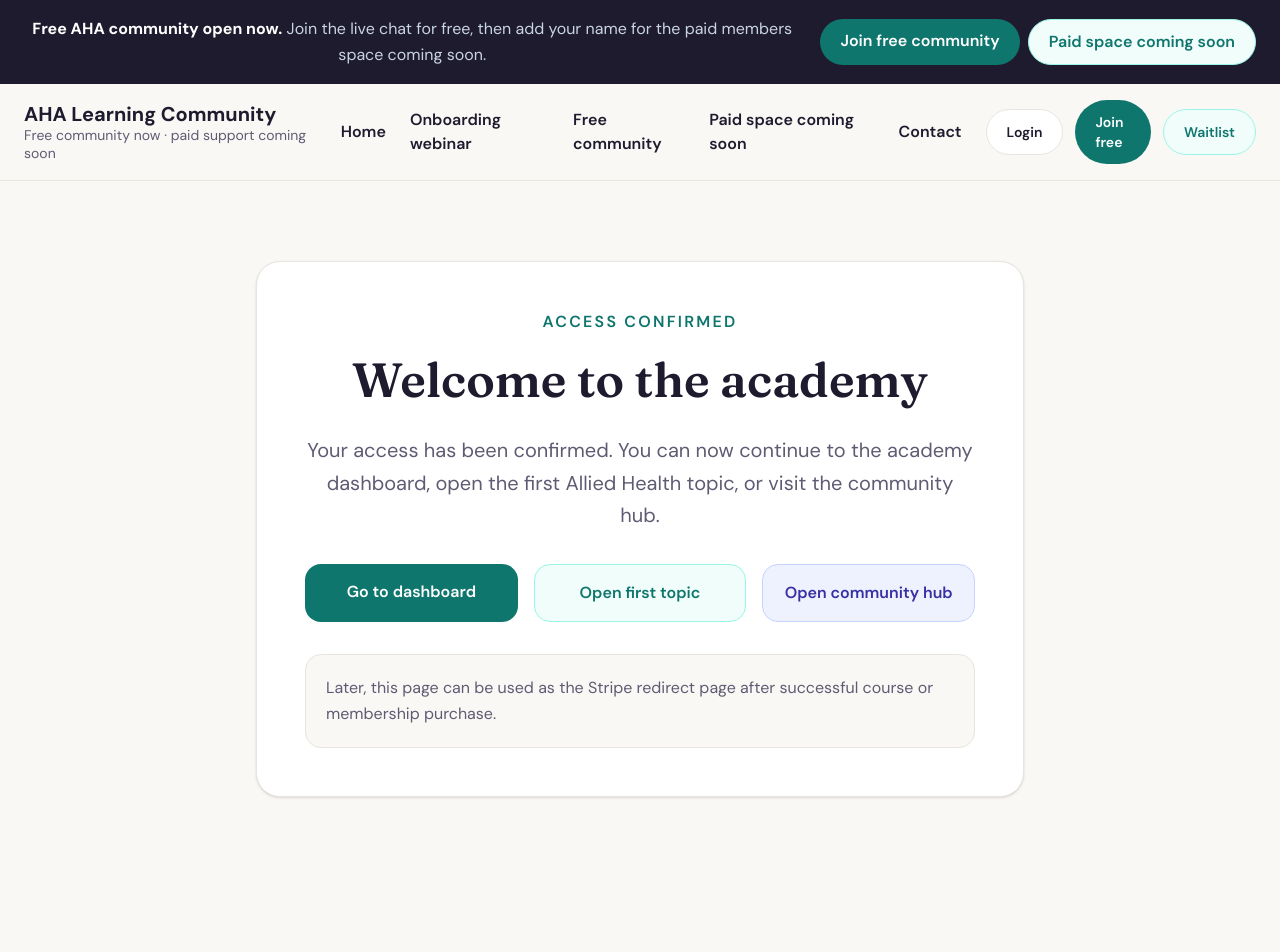
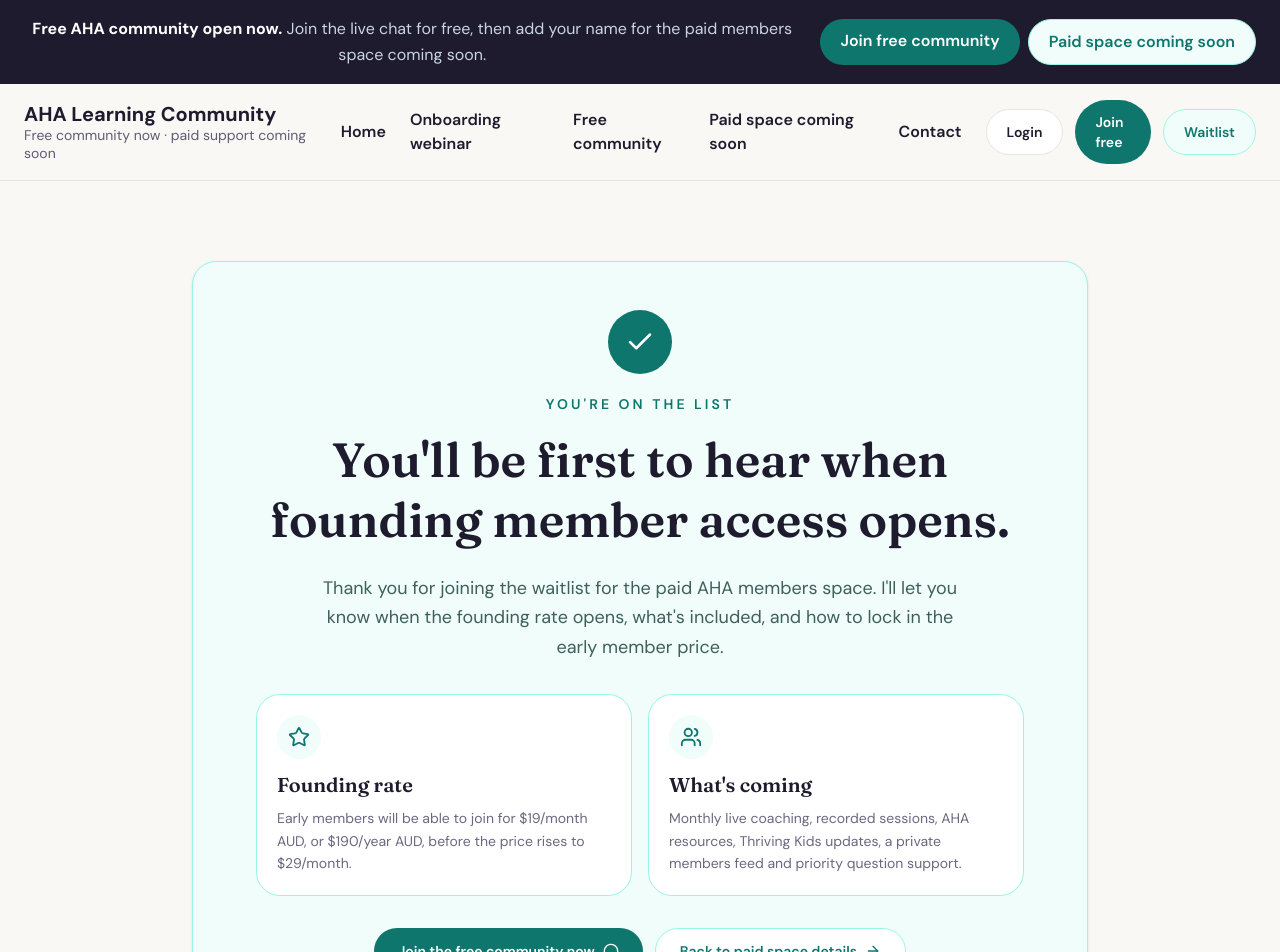
Before and after one commit to developmentalhub/allied-health-assistant-course, a Next.js app: page /subscribe/success in a window 1280 px wide. Shown: the top 952 px of the page. Built offline with nearby package versions, Linux system fonts and the light colour scheme; no server answers.

Commit message:
Update subscribe success page

```diff
--- a/app/subscribe/success/page.tsx
+++ b/app/subscribe/success/page.tsx
@@ -1,47 +1,87 @@
 import Link from "next/link";
+import { ArrowRight, Check, MessageCircle, Star, Users } from "lucide-react";
 
 export default function SubscribeSuccessPage() {
   return (
     <main className="min-h-screen bg-[#faf8f5] px-6 py-14 text-[#1e1b2e] md:py-20">
-      <section className="mx-auto max-w-3xl rounded-3xl border border-[#e8e4de] bg-white p-8 text-center shadow-sm md:p-12">
-        <p className="mb-4 text-base font-semibold uppercase tracking-[0.14em] text-[#0f766e]">
-          Access confirmed
+      <section className="mx-auto max-w-4xl">
+        <div className="rounded-3xl border border-[#99f6e4] bg-[#f0fdfa] p-8 text-center shadow-sm md:p-12">
+          <div className="mx-auto mb-5 flex h-16 w-16 items-center justify-center rounded-full bg-[#0f766e] text-white">
+            <Check size={30} />
+          </div>
+
+          <p className="mb-4 text-sm font-semibold uppercase tracking-[0.22em] text-[#0f766e]">
+            You&apos;re on the list
           </p>
 
-        <h1 className="mb-6 text-4xl font-bold leading-tight md:text-5xl">
-          Welcome to the academy
+          <h1 className="mx-auto mb-6 max-w-3xl text-4xl font-bold leading-tight md:text-5xl">
+            You&apos;ll be first to hear when founding member access opens.
           </h1>
 
-        <p className="mx-auto mb-8 max-w-2xl text-xl leading-relaxed text-[#5f5b73]">
-          Your access has been confirmed. You can now continue to the academy dashboard, open the first Allied Health topic, or visit the community hub.
+          <p className="mx-auto mb-8 max-w-2xl text-lg leading-relaxed text-[#3f5f5a]">
+            Thank you for joining the waitlist for the paid AHA members space.
+            I&apos;ll let you know when the founding rate opens, what&apos;s
+            included, and how to lock in the early member price.
           </p>
 
-        <div className="grid gap-4 md:grid-cols-3">
+          <div className="mx-auto mb-8 grid max-w-3xl gap-4 md:grid-cols-2">
+            <div className="rounded-3xl border border-[#99f6e4] bg-white p-5 text-left">
+              <div className="mb-3 flex h-11 w-11 items-center justify-center rounded-full bg-[#f0fdfa] text-[#0f766e]">
+                <Star size={22} />
+              </div>
+
+              <h2 className="mb-2 text-xl font-bold">Founding rate</h2>
+
+              <p className="text-sm leading-relaxed text-[#6b6880]">
+                Early members will be able to join for $19/month AUD, or
+                $190/year AUD, before the price rises to $29/month.
+              </p>
+            </div>
+
+            <div className="rounded-3xl border border-[#99f6e4] bg-white p-5 text-left">
+              <div className="mb-3 flex h-11 w-11 items-center justify-center rounded-full bg-[#f0fdfa] text-[#0f766e]">
+                <Users size={22} />
+              </div>
+
+              <h2 className="mb-2 text-xl font-bold">What&apos;s coming</h2>
+
+              <p className="text-sm leading-relaxed text-[#6b6880]">
+                Monthly live coaching, recorded sessions, AHA resources,
+                Thriving Kids updates, a private members feed and priority
+                question support.
+              </p>
+            </div>
+          </div>
+
+          <div className="flex flex-col justify-center gap-3 sm:flex-row">
             <Link
-            href="/dashboard"
-            className="rounded-2xl bg-[#0f766e] px-5 py-4 text-base font-semibold text-white transition hover:bg-[#0d6962]"
+              href="/join"
+              className="inline-flex items-center justify-center gap-2 rounded-full bg-[#0f766e] px-6 py-3 text-sm font-semibold text-white transition hover:bg-[#0d6962]"
             >
-            Go to dashboard
+              Join the free community now
+              <MessageCircle size={16} />
             </Link>
 
             <Link
-            href="/allied-health/foundations/welcome-to-aha-role"
-            className="rounded-2xl border border-[#99f6e4] bg-[#f0fdfa] px-5 py-4 text-base font-semibold text-[#0f766e] transition hover:bg-[#ccfbf1]"
+              href="/subscribe"
+              className="inline-flex items-center justify-center gap-2 rounded-full border border-[#99f6e4] bg-white px-6 py-3 text-sm font-semibold text-[#0f766e] transition hover:bg-[#f0fdfa]"
             >
-            Open first topic
-          </Link>
-
-          <Link
-            href="/community"
-            className="rounded-2xl border border-[#c7d2fe] bg-[#eef2ff] px-5 py-4 text-base font-semibold text-[#3730a3] transition hover:bg-[#e0e7ff]"
-          >
-            Open community hub
+              Back to paid space details
+              <ArrowRight size={16} />
             </Link>
           </div>
+        </div>
 
-        <div className="mt-8 rounded-2xl border border-[#e8e4de] bg-[#faf8f5] p-5 text-left">
-          <p className="text-base leading-relaxed text-[#5f5b73]">
-            Later, this page can be used as the Stripe redirect page after successful course or membership purchase.
+        <div className="mt-8 rounded-3xl border border-[#e8e4de] bg-white p-6 shadow-sm">
+          <p className="mb-2 text-sm font-semibold uppercase tracking-[0.18em] text-[#0f766e]">
+            Honest note
+          </p>
+
+          <p className="text-sm leading-relaxed text-[#6b6880]">
+            This paid members space will provide professional development,
+            coaching, practical resources and community support. It is not an
+            official certification pathway, and joining does not guarantee
+            employment, contract work or referrals.
           </p>
         </div>
       </section>
```
Lines whose indentation alone changed are shown as unchanged.
